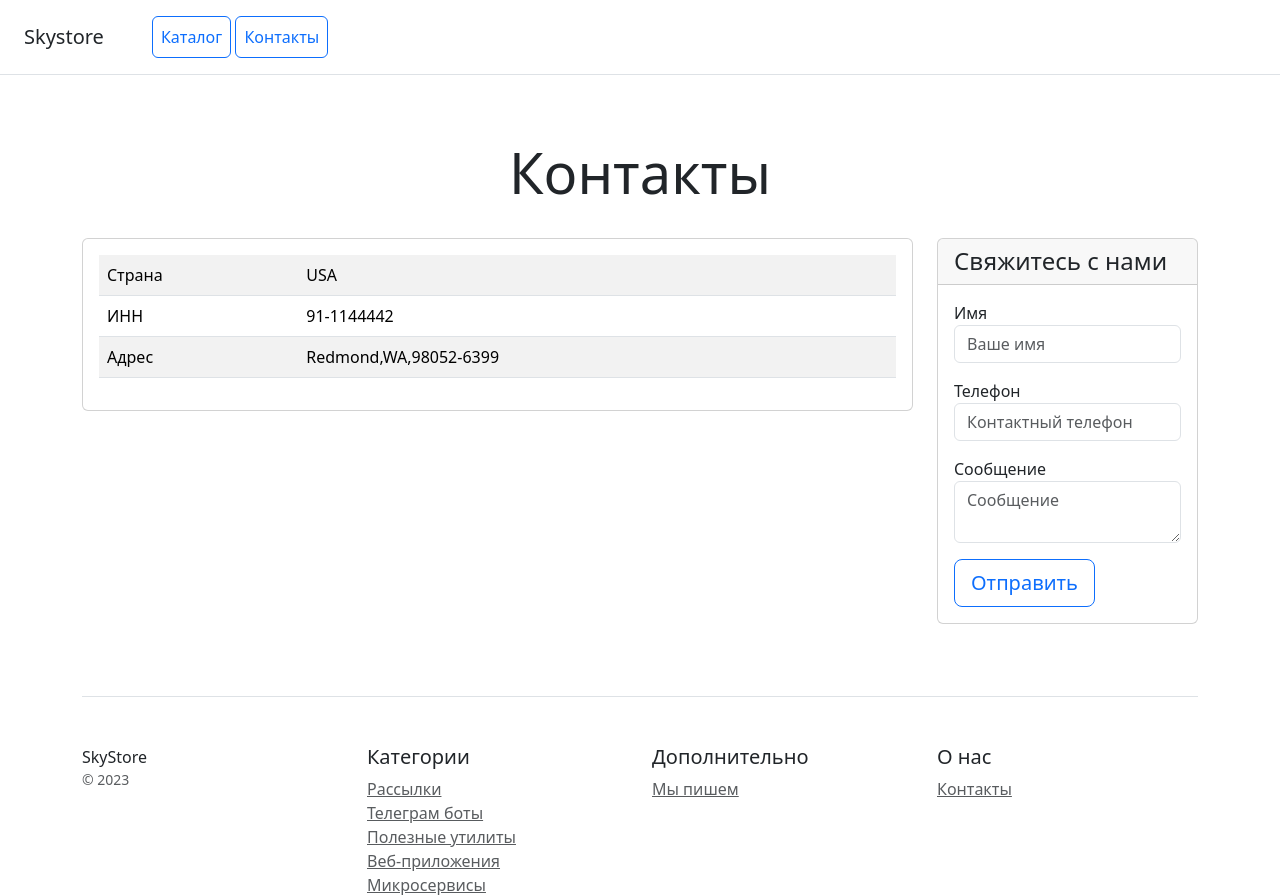
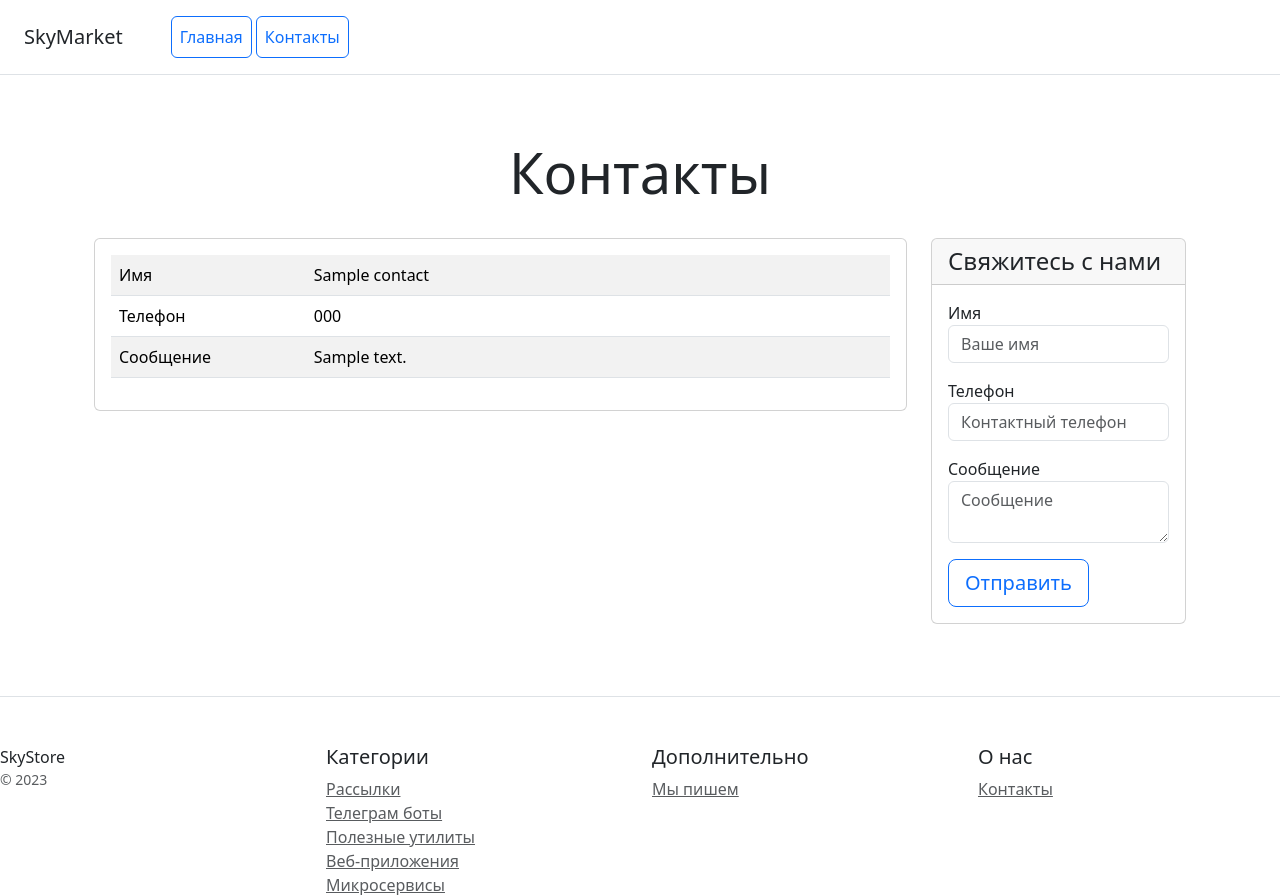
Before and after one commit to den-solodovnikov/HomeWork_22, a Django app: page /contacts/ in a window 1280 px wide. Shown: the top 895 px of the page. Run offline with Django 5.2, Linux system fonts and the light colour scheme; tables that the repository leaves empty hold one stand-in row (values such as "Sample post"); some libraries are stand-ins or nearby versions.

Commit message:
Commit feat(ui): add view.products feat(ui): add template products.html to display the page feat: add template base.html and subtemplates header.html, title.html refactor: change structure of the templates fix(contacts.html): display the data on the contact page docs(readme): update readme with additional information

```diff
--- /dev/null
+++ b/catalog/templates/base.html
@@ -0,0 +1,49 @@
+<!doctype html>
+<html lang="en">
+<head>
+    <meta charset="utf-8">
+    <meta name="viewport" content="width=device-width, initial-scale=1">
+    <title>{% block title %}SkyMarket{% endblock %}</title>
+    <link rel="stylesheet" href="/static/css/bootstrap.min.css">
+</head>
+<body>
+{% include 'header.html' %}
+
+<div class="container">
+    {% block content %}{% endblock %}
+</div>
+
+<footer class="pt-4 my-md-5 pt-md-5 border-top">
+    <div class="row">
+        <div class="col-12 col-md">
+            SkyStore
+            <small class="d-block mb-3 text-muted">&copy; 2023</small>
+        </div>
+        <div class="col-6 col-md">
+            <h5>Категории</h5>
+            <ul class="list-unstyled text-small">
+                <li><a class="text-muted" href="#">Рассылки</a></li>
+                <li><a class="text-muted" href="#">Телеграм боты</a></li>
+                <li><a class="text-muted" href="#">Полезные утилиты</a></li>
+                <li><a class="text-muted" href="#">Веб-приложения</a></li>
+                <li><a class="text-muted" href="#">Микросервисы</a></li>
+            </ul>
+        </div>
+        <div class="col-6 col-md">
+            <h5>Дополнительно</h5>
+            <ul class="list-unstyled text-small">
+                <li><a class="text-muted" href="#">Мы пишем</a></li>
+            </ul>
+        </div>
+        <div class="col-6 col-md">
+            <h5>О нас</h5>
+            <ul class="list-unstyled text-small">
+                <li><a class="text-muted" href="/contacts/">Контакты</a></li>
+            </ul>
+        </div>
+    </div>
+</footer>
+
+<script src="/static/js/bootstrap.bundle.min.js"></script>
+</body>
+</html>
--- a/catalog/templates/contacts.html
+++ b/catalog/templates/contacts.html
@@ -1,19 +1,8 @@
-<!doctype html>
-<html lang="en">
-<head>
-    <meta charset="utf-8">
-    <meta name="viewport" content="width=device-width, initial-scale=1">
-    <title>Skystore</title>
-    <link rel="stylesheet" href="/static/css/bootstrap.min.css">
-</head>
-<body>
-<div class="d-flex flex-column flex-md-row align-items-center p-3 px-md-4 mb-3 bg-white border-bottom box-shadow">
-    <h5 class="my-0 mr-md-auto font-weight-normal">Skystore</h5>
-    <nav class="ms-5">
-        <a class="p-2 btn btn-outline-primary" href="/">Каталог</a>
-        <a class="p-2 btn btn-outline-primary" href="/contacts/">Контакты</a>
-    </nav>
-</div>
+{% extends 'base.html' %}
+
+{% block tittle %}SkyMarket{% endblock %}
+
+{% block content %}
 
 <div class="pricing-header px-3 py-3 pt-md-5 pb-md-4 mx-auto text-center">
     <h1 class="display-4">Контакты</h1>
@@ -26,16 +15,16 @@
                 <div class="card-body">
                     <table class="table table-striped">
                         <tr>
-                            <td class="w-25">Страна</td>
-                            <td>USA</td>
+                            <td class="w-25">Имя</td>
+                            <td>{{ contacts.name }}</td>
                         </tr>
                         <tr>
-                            <td class="w-25">ИНН</td>
-                            <td>91-1144442</td>
+                            <td class="w-25">Телефон</td>
+                            <td>{{ contacts.phone }}</td>
                         </tr>
                         <tr>
-                            <td class="w-25">Адрес</td>
-                            <td>Redmond,WA,98052-6399</td>
+                            <td class="w-25">Сообщение</td>
+                            <td>{{ contacts.message|truncatechars:50 }}</td>
                         </tr>
                     </table>
                 </div>
@@ -67,39 +56,6 @@
             </div>
         </div>
     </div>
-
-    <footer class="pt-4 my-md-5 pt-md-5 border-top">
-        <div class="row">
-            <div class="col-12 col-md">
-                SkyStore
-                <small class="d-block mb-3 text-muted">&copy; 2023</small>
-            </div>
-            <div class="col-6 col-md">
-                <h5>Категории</h5>
-                <ul class="list-unstyled text-small">
-                    <li><a class="text-muted" href="#">Рассылки</a></li>
-                    <li><a class="text-muted" href="#">Телеграм боты</a></li>
-                    <li><a class="text-muted" href="#">Полезные утилиты</a></li>
-                    <li><a class="text-muted" href="#">Веб-приложения</a></li>
-                    <li><a class="text-muted" href="#">Микросервисы</a></li>
-                </ul>
-            </div>
-            <div class="col-6 col-md">
-                <h5>Дополнительно</h5>
-                <ul class="list-unstyled text-small">
-                    <li><a class="text-muted" href="#">Мы пишем</a></li>
-                </ul>
-            </div>
-            <div class="col-6 col-md">
-                <h5>О нас</h5>
-                <ul class="list-unstyled text-small">
-                    <li><a class="text-muted" href="/contacts/">Контакты</a></li>
-                </ul>
-            </div>
-        </div>
-    </footer>
 </div>
 
-<script src="/static/js/bootstrap.bundle.min.js"></script>
-</body>
-</html>
+{% endblock %}
--- /dev/null
+++ b/catalog/templates/header.html
@@ -0,0 +1,9 @@
+<header>
+    <div class="d-flex flex-column flex-md-row align-items-center p-3 px-md-4 mb-3 bg-white border-bottom box-shadow">
+        <h5 class="my-0 mr-md-auto font-weight-normal">SkyMarket</h5>
+        <nav class="ms-5">
+            <a class="p-2 btn btn-outline-primary" href="/">Главная</a>
+            <a class="p-2 btn btn-outline-primary" href="/contacts/">Контакты</a>
+        </nav>
+    </div>
+</header>
--- /dev/null
+++ b/catalog/templates/title.html
@@ -0,0 +1,4 @@
+<div class="pricing-header px-3 py-3 pt-md-5 pb-md-4 mx-auto text-center">
+    <h1 class="display-4">e-SkyMarket</h1>
+    <p class="lead">e-SkyMarket - это отличный выбор товаров по доступным ценам!</p>
+</div>
--- a/catalog/urls.py
+++ b/catalog/urls.py
@@ -1,11 +1,12 @@
 from django.urls import path
 
 from catalog.apps import CatalogConfig
-from catalog.views import home, contacts
+from catalog.views import home, contacts, products
 
 app_name = CatalogConfig.name
 
 urlpatterns = [
     path("", home, name="home"),
     path("contacts/", contacts, name="contacts"),
+    path("products/<int:pk>/", products, name="products"),
 ]
--- a/catalog/views.py
+++ b/catalog/views.py
@@ -1,10 +1,12 @@
 from django.shortcuts import render
 
-from catalog.models import Product
+from catalog.models import Product, Contact
 
 
 def home(request):
     # Выборка последних 5 созданных продуктов
+    products = Product.objects.all()
+    context = {"products": products}
     latest_products = Product.objects.order_by("created_at")[:5]
 
     # Вывод данных в консоль сервера
@@ -12,7 +14,7 @@ def home(request):
     for product in latest_products:
         print(f"- {product.name} (создан: {product.created_at})")
 
-    return render(request, "home.html")
+    return render(request, "home.html", context)
 
 
 def contacts(request):
@@ -21,4 +23,14 @@ def contacts(request):
         phone = request.POST.get("phone")
         message = request.POST.get("message")
         print(f"You have new message from {name}({phone}): {message}")
-    return render(request, "contacts.html")
+
+    contacts = Contact.objects.all()
+    last_contact = contacts.order_by("-id")[0]
+    context = {"contacts": last_contact}
+    return render(request, "contacts.html", context)
+
+
+def products(request, pk):
+    product = Product.objects.get(id=pk)
+    context = {"product": product}
+    return render(request, "products.html", context)
```
Also changed, not shown: catalog/templates/home.html (+17 -66 lines), catalog/templates/products.html (added, +42 -0 lines), README.MD.
